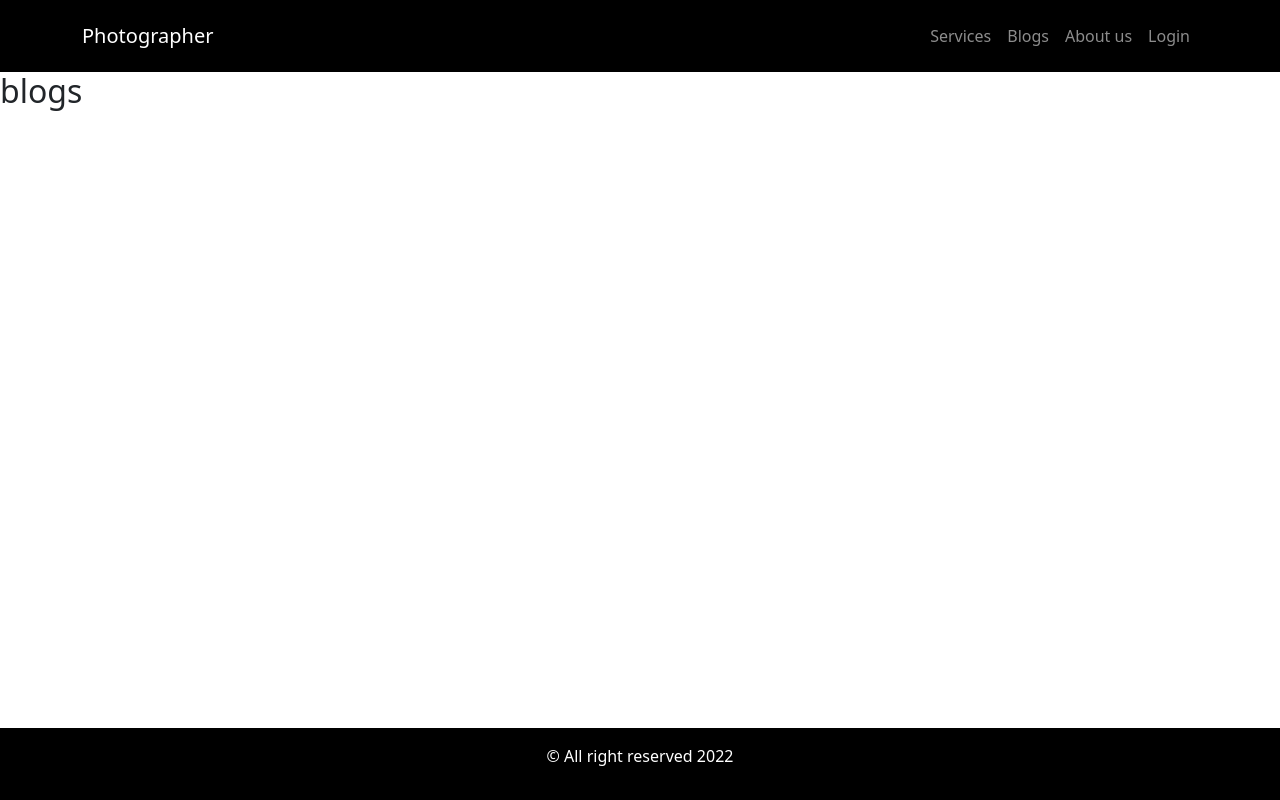
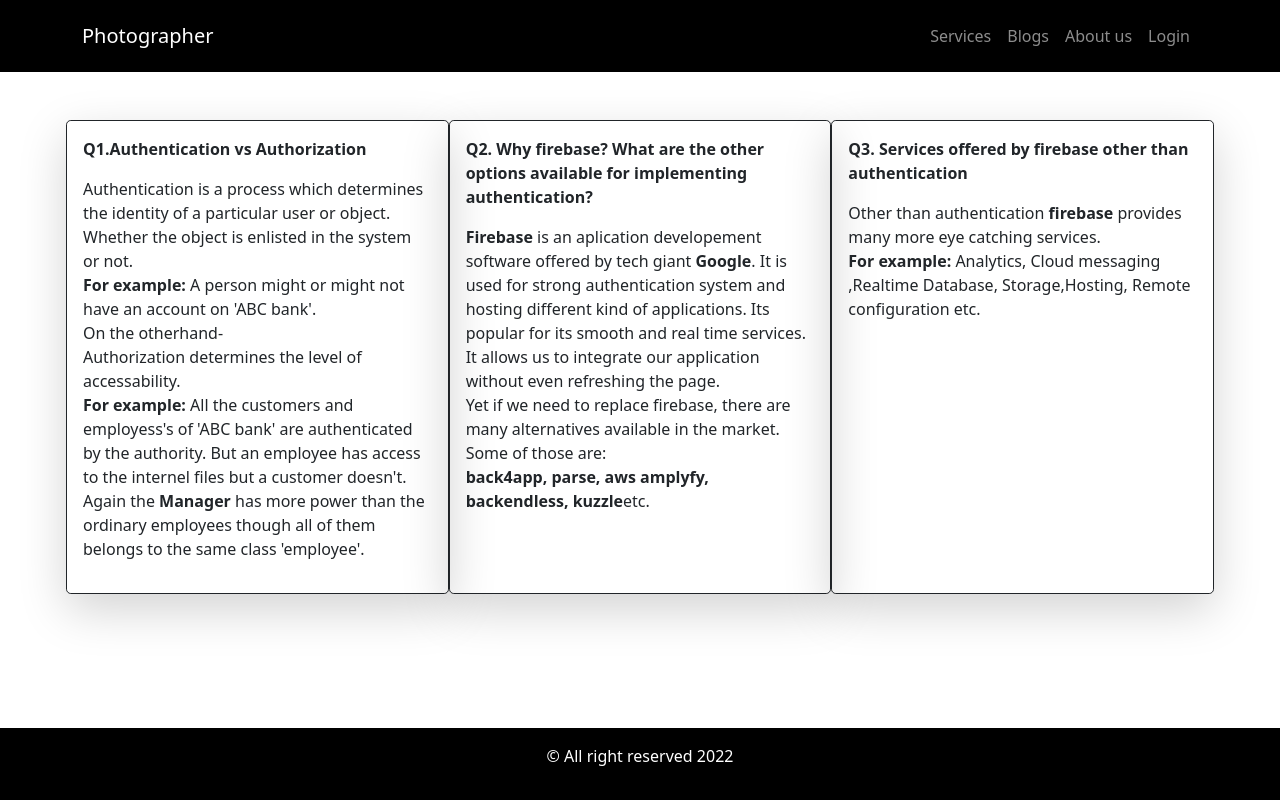
Before and after one commit to shakhawat-hridoy/independent-photographer, a React (Create React App) app: page /blogs in a window 1280 px wide. Built offline with nearby package versions, Linux system fonts and the light colour scheme; no server answers.

Commit message:
blogs added

```diff
--- a/src/Pages/Blogs/Blogs.js
+++ b/src/Pages/Blogs/Blogs.js
@@ -1,9 +1,24 @@
 import React from "react";
+import Q1 from "./Q1";
+import Q2 from "./Q2";
+import Q3 from "./Q3";
 
 const Blogs = () => {
   return (
-    <div>
-      <h2>blogs</h2>
+    <div className="container">
+      <div className="row mb-5 g-5 gx-lg-5 py-5 px-2">
+        <div className="col-12 col-md-6 col-lg-4 p-3 border border-dark rounded-3 shadow-lg">
+          <Q1></Q1>
+        </div>
+
+        <div className="col-12 col-md-6 col-lg-4 p-3 border border-dark rounded-3 shadow-lg">
+          <Q2></Q2>
+        </div>
+
+        <div className="col-12 col-md-6 col-lg-4 p-3 border border-dark rounded-3 shadow-lg">
+          <Q3></Q3>
+        </div>
+      </div>
     </div>
   );
 };
--- /dev/null
+++ b/src/Pages/Blogs/Q1.js
@@ -0,0 +1,31 @@
+import React from "react";
+
+const Q1 = () => {
+  return (
+    <div>
+      <p>
+        <b>Q1.Authentication vs Authorization</b>
+      </p>
+      <p>
+        Authentication is a process which determines the identity of a
+        particular user or object. Whether the object is enlisted in the system
+        or not.
+        <br />
+        <b>For example:</b> A person might or might not have an account on 'ABC
+        bank'.
+        <br />
+        On the otherhand-
+        <br />
+        Authorization determines the level of accessability.
+        <br />
+        <b>For example:</b> All the customers and employess's of 'ABC bank' are
+        authenticated by the authority. But an employee has access to the
+        internel files but a customer doesn't. Again the <b>Manager</b> has more
+        power than the ordinary employees though all of them belongs to the same
+        class 'employee'.
+      </p>
+    </div>
+  );
+};
+
+export default Q1;
--- /dev/null
+++ b/src/Pages/Blogs/Q2.js
@@ -0,0 +1,29 @@
+import React from "react";
+
+const Q2 = () => {
+  return (
+    <div>
+      <p>
+        <b>
+          Q2. Why firebase? What are the other options available for
+          implementing authentication?
+        </b>
+      </p>
+      <p>
+        <b>Firebase</b> is an aplication developement software offered by tech
+        giant <b>Google</b>. It is used for strong authentication system and
+        hosting different kind of applications. Its popular for its smooth and
+        real time services. It allows us to integrate our application without
+        even refreshing the page.
+        <br />
+        Yet if we need to replace firebase, there are many alternatives
+        available in the market. Some of those are:
+        <br />
+        <b>back4app, parse, aws amplyfy, backendless, kuzzle</b>
+        etc.
+      </p>
+    </div>
+  );
+};
+
+export default Q2;
--- /dev/null
+++ b/src/Pages/Blogs/Q3.js
@@ -0,0 +1,21 @@
+import React from "react";
+
+const Q3 = () => {
+  return (
+    <div>
+      <p>
+        <b>Q3. Services offered by firebase other than authentication</b>
+      </p>
+      <p>
+        Other than authentication <b>firebase</b> provides many more eye
+        catching services.
+        <br />
+        <b>For example: </b>
+        Analytics, Cloud messaging ,Realtime Database, Storage,Hosting, Remote
+        configuration etc.
+      </p>
+    </div>
+  );
+};
+
+export default Q3;
```
